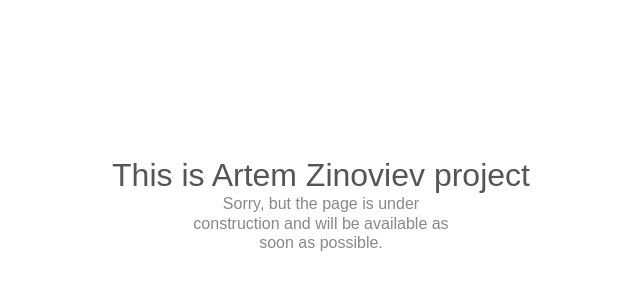
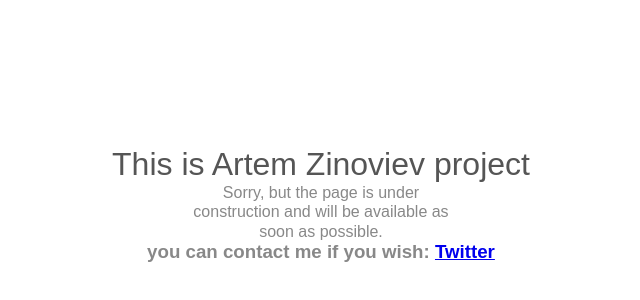
Before and after one commit to 31H0B1eV/31H0B1eV.github.io, a plain HTML site: page index.html in a window 1280 px wide. Shown: the part 196-496 px from the top of the page, without its empty margins (319-959 px from the left). Drawn offline with Linux system fonts and the light colour scheme.

Commit message:
chage dummy page content

```diff
--- a/index.html
+++ b/index.html
@@ -2,7 +2,7 @@
 <html lang="en">
 <head>
     <meta charset="utf-8">
-    <title>Page Not Found</title>
+    <title>Personal page</title>
     <meta name="viewport" content="width=device-width, initial-scale=1">
     <style>
 
@@ -55,6 +55,7 @@
 <body>
     <h1>This is Artem Zinoviev project</h1>
     <p>Sorry, but the page is under construction and will be available as soon as possible.</p>
+    <h3>you can contact me if you wish: <a href="https://twitter.com/artemzinoviev">Twitter</a></h3>
 </body>
 </html>
 <!-- IE needs 512+ bytes: http://blogs.msdn.com/b/ieinternals/archive/2010/08/19/http-error-pages-in-internet-explorer.aspx -->
```
